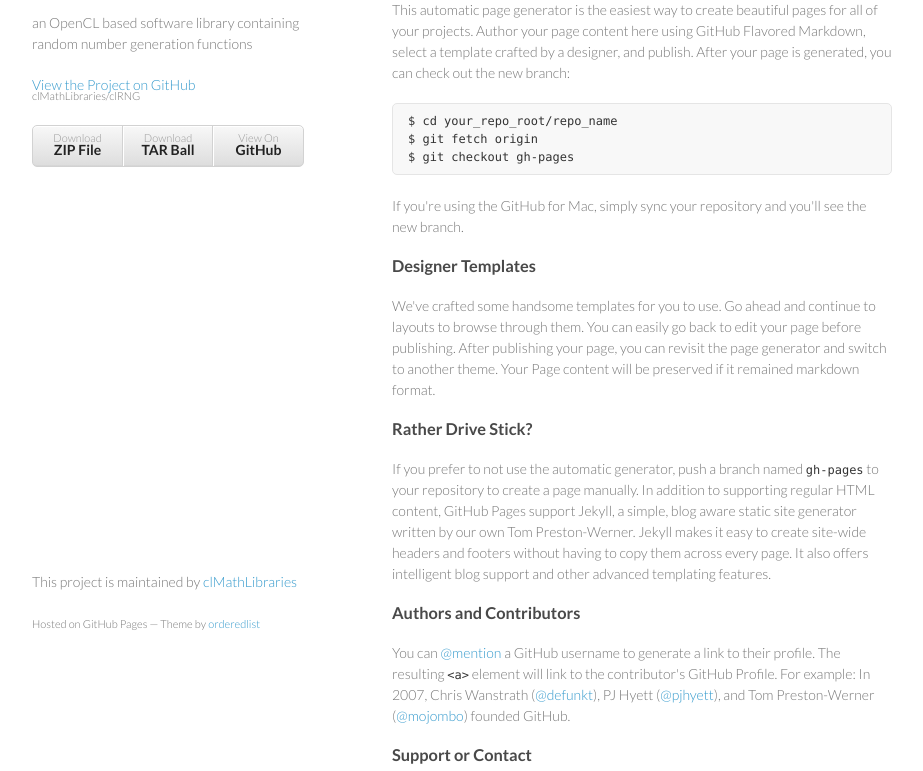
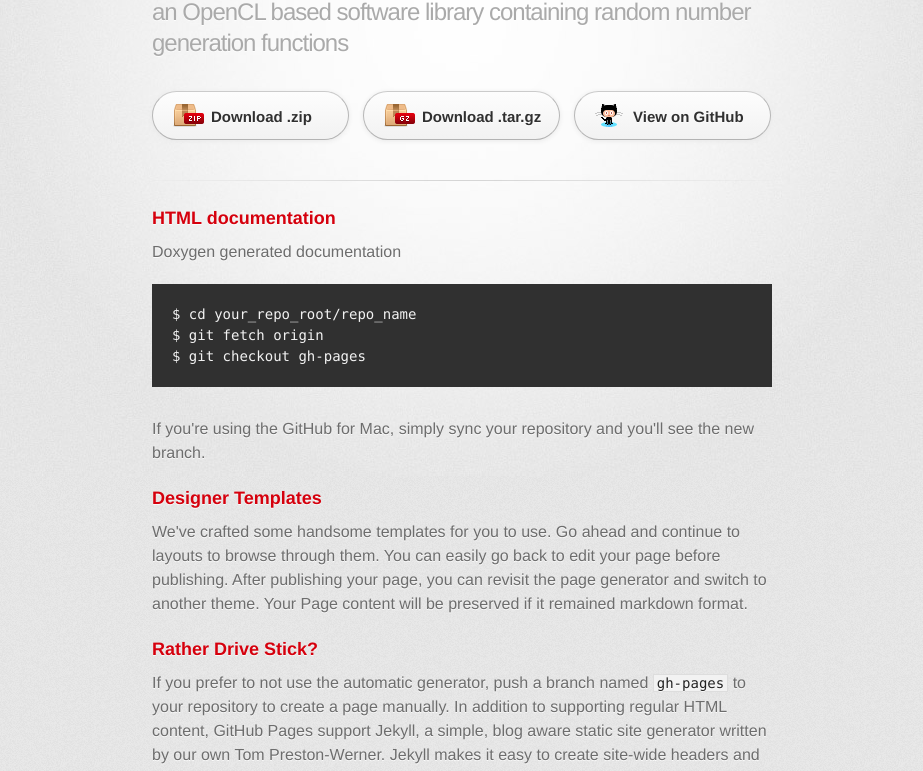
Before and after one commit to clMathLibraries/clRNG, a plain HTML site: page index.html in a window 1280 px wide. Shown: the part 97-868 px from the top of the page, without its empty margins (178-1101 px from the left). Drawn offline with Linux system fonts and the light colour scheme; a web font is replaced by a local one.

```diff
--- a/index.html
+++ b/index.html
@@ -1,37 +1,40 @@
-<!doctype html>
+<!DOCTYPE html>
 <html>
   <head>
-    <meta charset="utf-8">
+    <meta charset='utf-8'>
     <meta http-equiv="X-UA-Compatible" content="chrome=1">
-    <title>clRNG by clMathLibraries</title>
-
-    <link rel="stylesheet" href="stylesheets/styles.css">
-    <link rel="stylesheet" href="stylesheets/pygment_trac.css">
-    <meta name="viewport" content="width=device-width, initial-scale=1, user-scalable=no">
+    <link href='https://fonts.googleapis.com/css?family=Chivo:900' rel='stylesheet' type='text/css'>
+    <link rel="stylesheet" type="text/css" href="stylesheets/stylesheet.css" media="screen">
+    <link rel="stylesheet" type="text/css" href="stylesheets/pygment_trac.css" media="screen">
+    <link rel="stylesheet" type="text/css" href="stylesheets/print.css" media="print">
     <!--[if lt IE 9]>
     <script src="//html5shiv.googlecode.com/svn/trunk/html5.js"></script>
     <![endif]-->
+    <title>clRNG by clMathLibraries</title>
   </head>
+
   <body>
-    <div class="wrapper">
+    <div id="container">
+      <div class="inner">
+
         <header>
           <h1>clRNG</h1>
-        <p>an OpenCL based software library containing random number generation functions</p>
+          <h2>an OpenCL based software library containing random number generation functions</h2>
+        </header>
 
-        <p class="view"><a href="https://github.com/clMathLibraries/clRNG">View the Project on GitHub <small>clMathLibraries/clRNG</small></a></p>
+        <section id="downloads" class="clearfix">
+          <a href="https://github.com/clMathLibraries/clRNG/zipball/master" id="download-zip" class="button"><span>Download .zip</span></a>
+          <a href="https://github.com/clMathLibraries/clRNG/tarball/master" id="download-tar-gz" class="button"><span>Download .tar.gz</span></a>
+          <a href="https://github.com/clMathLibraries/clRNG" id="view-on-github" class="button"><span>View on GitHub</span></a>
+        </section>
 
+        <hr>
 
-        <ul>
-          <li><a href="https://github.com/clMathLibraries/clRNG/zipball/master">Download <strong>ZIP File</strong></a></li>
-          <li><a href="https://github.com/clMathLibraries/clRNG/tarball/master">Download <strong>TAR Ball</strong></a></li>
-          <li><a href="https://github.com/clMathLibraries/clRNG">View On <strong>GitHub</strong></a></li>
-        </ul>
-      </header>
-      <section>
+        <section id="main_content">
           <h3>
-<a id="welcome-to-github-pages" class="anchor" href="#welcome-to-github-pages" aria-hidden="true"><span class="octicon octicon-link"></span></a>Welcome to GitHub Pages.</h3>
+<a id="html-documentation" class="anchor" href="#html-documentation" aria-hidden="true"><span class="octicon octicon-link"></span></a>HTML documentation</h3>
 
-<p>This automatic page generator is the easiest way to create beautiful pages for all of your projects. Author your page content here using GitHub Flavored Markdown, select a template crafted by a designer, and publish. After your page is generated, you can check out the new branch:</p>
+<p>Doxygen generated documentation </p>
 
 <pre><code>$ cd your_repo_root/repo_name
 $ git fetch origin
@@ -60,12 +63,14 @@
 
 <p>Having trouble with Pages? Check out the documentation at <a href="https://help.github.com/pages">https://help.github.com/pages</a> or contact <a href="mailto:support@github.com">support@github.com</a> and we’ll help you sort it out.</p>
         </section>
+
         <footer>
-        <p>This project is maintained by <a href="https://github.com/clMathLibraries">clMathLibraries</a></p>
-        <p><small>Hosted on GitHub Pages &mdash; Theme by <a href="https://github.com/orderedlist">orderedlist</a></small></p>
+          clRNG is maintained by <a href="https://github.com/clMathLibraries">clMathLibraries</a><br>
+          This page was generated by <a href="https://pages.github.com">GitHub Pages</a>. Tactile theme by <a href="https://twitter.com/jasonlong">Jason Long</a>.
         </footer>
+
+
       </div>
-    <script src="javascripts/scale.fix.js"></script>
-
+    </div>
   </body>
 </html>
--- /dev/null
+++ b/javascripts/main.js
@@ -0,0 +1 @@
+console.log('This would be the main JS file.');
--- /dev/null
+++ b/stylesheets/print.css
@@ -0,0 +1,228 @@
+html, body, div, span, applet, object, iframe,
+h1, h2, h3, h4, h5, h6, p, blockquote, pre,
+a, abbr, acronym, address, big, cite, code,
+del, dfn, em, img, ins, kbd, q, s, samp,
+small, strike, strong, sub, sup, tt, var,
+b, u, i, center,
+dl, dt, dd, ol, ul, li,
+fieldset, form, label, legend,
+table, caption, tbody, tfoot, thead, tr, th, td,
+article, aside, canvas, details, embed,
+figure, figcaption, footer, header, hgroup,
+menu, nav, output, ruby, section, summary,
+time, mark, audio, video {
+  padding: 0;
+  margin: 0;
+  font: inherit;
+  font-size: 100%;
+  vertical-align: baseline;
+  border: 0;
+}
+/* HTML5 display-role reset for older browsers */
+article, aside, details, figcaption, figure,
+footer, header, hgroup, menu, nav, section {
+  display: block;
+}
+body {
+  line-height: 1;
+}
+ol, ul {
+  list-style: none;
+}
+blockquote, q {
+  quotes: none;
+}
+blockquote:before, blockquote:after,
+q:before, q:after {
+  content: '';
+  content: none;
+}
+table {
+  border-spacing: 0;
+  border-collapse: collapse;
+}
+body {
+  font-family: 'Helvetica Neue', Helvetica, Arial, serif;
+  font-size: 13px;
+  line-height: 1.5;
+  color: #000;
+}
+
+a {
+  font-weight: bold;
+  color: #d5000d;
+}
+
+header {
+  padding-top: 35px;
+  padding-bottom: 10px;
+}
+
+header h1 {
+  font-size: 48px;
+  font-weight: bold;
+  line-height: 1.2;
+  color: #303030;
+  letter-spacing: -1px;
+}
+
+header h2 {
+  font-size: 24px;
+  font-weight: normal;
+  line-height: 1.3;
+  color: #aaa;
+  letter-spacing: -1px;
+}
+#downloads {
+  display: none;
+}
+#main_content {
+  padding-top: 20px;
+}
+
+code, pre {
+  margin-bottom: 30px;
+  font-family: Monaco, "Bitstream Vera Sans Mono", "Lucida Console", Terminal;
+  font-size: 12px;
+  color: #222;
+}
+
+code {
+  padding: 0 3px;
+}
+
+pre {
+  padding: 20px;
+  overflow: auto;
+  border: solid 1px #ddd;
+}
+pre code {
+  padding: 0;
+}
+
+ul, ol, dl {
+  margin-bottom: 20px;
+}
+
+
+/* COMMON STYLES */
+
+table {
+  width: 100%;
+  border: 1px solid #ebebeb;
+}
+
+th {
+  font-weight: 500;
+}
+
+td {
+  font-weight: 300;
+  text-align: center;
+  border: 1px solid #ebebeb;
+}
+
+form {
+  padding: 20px;
+  background: #f2f2f2;
+
+}
+
+
+/* GENERAL ELEMENT TYPE STYLES */
+
+h1 {
+  font-size: 2.8em;
+}
+
+h2 {
+  margin-bottom: 8px;
+  font-size: 22px;
+  font-weight: bold;
+  color: #303030;
+}
+
+h3 {
+  margin-bottom: 8px;
+  font-size: 18px;
+  font-weight: bold;
+  color: #d5000d;
+}
+
+h4 {
+  font-size: 16px;
+  font-weight: bold;
+  color: #303030;
+}
+
+h5 {
+  font-size: 1em;
+  color: #303030;
+}
+
+h6 {
+  font-size: .8em;
+  color: #303030;
+}
+
+p {
+  margin-bottom: 20px;
+  font-weight: 300;
+}
+
+a {
+  text-decoration: none;
+}
+
+p a {
+  font-weight: 400;
+}
+
+blockquote {
+  padding: 0 0 0 30px;
+  margin-bottom: 20px;
+  font-size: 1.6em;
+  border-left: 10px solid #e9e9e9;
+}
+
+ul li {
+  list-style-position: inside;
+  list-style: disc;
+  padding-left: 20px;
+}
+
+ol li {
+  list-style-position: inside;
+  list-style: decimal;
+  padding-left: 3px;
+}
+
+dl dd {
+  font-style: italic;
+  font-weight: 100;
+}
+
+footer {
+  padding-top: 20px;
+  padding-bottom: 30px;
+  margin-top: 40px;
+  font-size: 13px;
+  color: #aaa;
+}
+
+footer a {
+  color: #666;
+}
+
+/* MISC */
+.clearfix:after {
+  display: block;
+  height: 0;
+  clear: both;
+  visibility: hidden;
+  content: '.';
+}
+
+.clearfix {display: inline-block;}
+* html .clearfix {height: 1%;}
+.clearfix {display: block;}
--- /dev/null
+++ b/stylesheets/stylesheet.css
@@ -0,0 +1,373 @@
+/* http://meyerweb.com/eric/tools/css/reset/
+   v2.0 | 20110126
+   License: none (public domain)
+*/
+html, body, div, span, applet, object, iframe,
+h1, h2, h3, h4, h5, h6, p, blockquote, pre,
+a, abbr, acronym, address, big, cite, code,
+del, dfn, em, img, ins, kbd, q, s, samp,
+small, strike, strong, sub, sup, tt, var,
+b, u, i, center,
+dl, dt, dd, ol, ul, li,
+fieldset, form, label, legend,
+table, caption, tbody, tfoot, thead, tr, th, td,
+article, aside, canvas, details, embed,
+figure, figcaption, footer, header, hgroup,
+menu, nav, output, ruby, section, summary,
+time, mark, audio, video {
+	padding: 0;
+	margin: 0;
+	font: inherit;
+	font-size: 100%;
+	vertical-align: baseline;
+	border: 0;
+}
+/* HTML5 display-role reset for older browsers */
+article, aside, details, figcaption, figure,
+footer, header, hgroup, menu, nav, section {
+	display: block;
+}
+body {
+	line-height: 1;
+}
+ol, ul {
+	list-style: none;
+}
+blockquote, q {
+	quotes: none;
+}
+blockquote:before, blockquote:after,
+q:before, q:after {
+	content: '';
+	content: none;
+}
+table {
+	border-spacing: 0;
+	border-collapse: collapse;
+}
+
+/* LAYOUT STYLES */
+body {
+  font-family: 'Helvetica Neue', Helvetica, Arial, serif;
+  font-size: 1em;
+  line-height: 1.5;
+  color: #6d6d6d;
+  text-shadow: 0 1px 0 rgba(255, 255, 255, 0.8);
+  background: #e7e7e7 url(../images/body-bg.png) 0 0 repeat;
+}
+
+a {
+  color: #d5000d;
+}
+a:hover {
+  color: #c5000c;
+}
+
+header {
+  padding-top: 35px;
+  padding-bottom: 25px;
+}
+
+header h1 {
+  font-family: 'Chivo', 'Helvetica Neue', Helvetica, Arial, serif;
+  font-size: 48px; font-weight: 900;
+  line-height: 1.2;
+  color: #303030;
+  letter-spacing: -1px;
+}
+
+header h2 {
+  font-size: 24px;
+  font-weight: normal;
+  line-height: 1.3;
+  color: #aaa;
+  letter-spacing: -1px;
+}
+
+#container {
+  min-height: 595px;
+  background: transparent url(../images/highlight-bg.jpg) 50% 0 no-repeat;
+}
+
+.inner {
+  width: 620px;
+  margin: 0 auto;
+}
+
+#container .inner img {
+  max-width: 100%;
+}
+
+#downloads {
+  margin-bottom: 40px;
+}
+
+a.button {
+  display: block;
+  float: left;
+  width: 179px;
+  padding: 12px 8px 12px 8px;
+  margin-right: 14px;
+  font-size: 15px;
+  font-weight: bold;
+  line-height: 25px;
+  color: #303030;
+  background: #fdfdfd; /* Old browsers */
+  background: -moz-linear-gradient(top,  #fdfdfd 0%, #f2f2f2 100%); /* FF3.6+ */
+  background: -webkit-gradient(linear, left top, left bottom, color-stop(0%,#fdfdfd), color-stop(100%,#f2f2f2)); /* Chrome,Safari4+ */
+  background: -webkit-linear-gradient(top,  #fdfdfd 0%,#f2f2f2 100%); /* Chrome10+,Safari5.1+ */
+  background: -o-linear-gradient(top,  #fdfdfd 0%,#f2f2f2 100%); /* Opera 11.10+ */
+  background: -ms-linear-gradient(top,  #fdfdfd 0%,#f2f2f2 100%); /* IE10+ */
+  background: linear-gradient(top,  #fdfdfd 0%,#f2f2f2 100%); /* W3C */
+  filter: progid:DXImageTransform.Microsoft.gradient( startColorstr='#fdfdfd', endColorstr='#f2f2f2',GradientType=0 ); /* IE6-9 */
+  border-top: solid 1px #cbcbcb;
+  border-right: solid 1px #b7b7b7;
+  border-bottom: solid 1px #b3b3b3;
+  border-left: solid 1px #b7b7b7;
+  border-radius: 30px;
+  -webkit-box-shadow: 10px 10px 5px #888;
+  -moz-box-shadow: 10px 10px 5px #888;
+  box-shadow: 0px 1px 5px #e8e8e8;
+  -moz-border-radius: 30px;
+  -webkit-border-radius: 30px;
+}
+a.button:hover {
+  background: #fafafa; /* Old browsers */
+  background: -moz-linear-gradient(top,  #fdfdfd 0%, #f6f6f6 100%); /* FF3.6+ */
+  background: -webkit-gradient(linear, left top, left bottom, color-stop(0%,#fdfdfd), color-stop(100%,#f6f6f6)); /* Chrome,Safari4+ */
+  background: -webkit-linear-gradient(top,  #fdfdfd 0%,#f6f6f6 100%); /* Chrome10+,Safari5.1+ */
+  background: -o-linear-gradient(top,  #fdfdfd 0%,#f6f6f6 100%); /* Opera 11.10+ */
+  background: -ms-linear-gradient(top,  #fdfdfd 0%,#f6f6f6 100%); /* IE10+ */
+  background: linear-gradient(top,  #fdfdfd 0%,#f6f6f6, 100%); /* W3C */
+  filter: progid:DXImageTransform.Microsoft.gradient( startColorstr='#fdfdfd', endColorstr='#f6f6f6',GradientType=0 ); /* IE6-9 */
+  border-top: solid 1px #b7b7b7;
+  border-right: solid 1px #b3b3b3;
+  border-bottom: solid 1px #b3b3b3;
+  border-left: solid 1px #b3b3b3;
+}
+
+a.button span {
+  display: block;
+  height: 23px;
+  padding-left: 50px;
+}
+
+#download-zip span {
+  background: transparent url(../images/zip-icon.png) 12px 50% no-repeat;
+}
+#download-tar-gz span {
+  background: transparent url(../images/tar-gz-icon.png) 12px 50% no-repeat;
+}
+#view-on-github span {
+  background: transparent url(../images/octocat-icon.png) 12px 50% no-repeat;
+}
+#view-on-github {
+  margin-right: 0;
+}
+
+code, pre {
+  margin-bottom: 30px;
+  font-family: Monaco, "Bitstream Vera Sans Mono", "Lucida Console", Terminal;
+  font-size: 14px;
+  color: #222;
+}
+
+code {
+  padding: 0 3px;
+  background-color: #f2f2f2;
+  border: solid 1px #ddd;
+}
+
+pre {
+  padding: 20px;
+  overflow: auto;
+  color: #f2f2f2;
+  text-shadow: none;
+  background: #303030;
+}
+pre code {
+  padding: 0;
+  color: #f2f2f2;
+  background-color: #303030;
+  border: none;
+}
+
+ul, ol, dl {
+  margin-bottom: 20px;
+}
+
+
+/* COMMON STYLES */
+
+hr {
+  height: 1px;
+  padding-bottom: 1em;
+  margin-top: 1em;
+  line-height: 1px;
+  background: transparent url('../images/hr.png') 50% 0 no-repeat;
+  border: none;
+}
+
+strong {
+  font-weight: bold;
+}
+
+em {
+  font-style: italic;
+}
+
+table {
+  width: 100%;
+  border: 1px solid #ebebeb;
+}
+
+th {
+  font-weight: 500;
+}
+
+td {
+  font-weight: 300;
+  text-align: center;
+  border: 1px solid #ebebeb;
+}
+
+form {
+  padding: 20px;
+  background: #f2f2f2;
+
+}
+
+
+/* GENERAL ELEMENT TYPE STYLES */
+
+h1 {
+  font-size: 32px;
+}
+
+h2 {
+  margin-bottom: 8px;
+  font-size: 22px;
+  font-weight: bold;
+  color: #303030;
+}
+
+h3 {
+  margin-bottom: 8px;
+  font-size: 18px;
+  font-weight: bold;
+  color: #d5000d;
+}
+
+h4 {
+  font-size: 16px;
+  font-weight: bold;
+  color: #303030;
+}
+
+h5 {
+  font-size: 1em;
+  color: #303030;
+}
+
+h6 {
+  font-size: .8em;
+  color: #303030;
+}
+
+p {
+  margin-bottom: 20px;
+  font-weight: 300;
+}
+
+a {
+  text-decoration: none;
+}
+
+p a {
+  font-weight: 400;
+}
+
+blockquote {
+  padding: 0 0 0 30px;
+  margin-bottom: 20px;
+  font-size: 1.6em;
+  border-left: 10px solid #e9e9e9;
+}
+
+ul li {
+  list-style-position: inside;
+  list-style: disc;
+  padding-left: 20px;
+}
+
+ol li {
+  list-style-position: inside;
+  list-style: decimal;
+  padding-left: 3px;
+}
+
+dl dt {
+  color: #303030;
+}
+
+footer {
+  padding-top: 20px;
+  padding-bottom: 30px;
+  margin-top: 40px;
+  font-size: 13px;
+  color: #aaa;
+  background: transparent url('../images/hr.png') 0 0 no-repeat;
+}
+
+footer a {
+  color: #666;
+}
+footer a:hover {
+  color: #444;
+}
+
+/* MISC */
+.clearfix:after {
+  display: block;
+  height: 0;
+  clear: both;
+  visibility: hidden;
+  content: '.';
+}
+
+.clearfix {display: inline-block;}
+* html .clearfix {height: 1%;}
+.clearfix {display: block;}
+
+/* #Media Queries
+================================================== */
+
+/* Smaller than standard 960 (devices and browsers) */
+@media only screen and (max-width: 959px) { }
+
+/* Tablet Portrait size to standard 960 (devices and browsers) */
+@media only screen and (min-width: 768px) and (max-width: 959px) { }
+
+/* All Mobile Sizes (devices and browser) */
+@media only screen and (max-width: 767px) {
+  header {
+    padding-top: 10px;
+    padding-bottom: 10px;
+  }
+  #downloads {
+    margin-bottom: 25px;
+  }
+  #download-zip, #download-tar-gz {
+    display: none;
+  }
+  .inner {
+    width: 94%;
+    margin: 0 auto;
+  }
+}
+
+/* Mobile Landscape Size to Tablet Portrait (devices and browsers) */
+@media only screen and (min-width: 480px) and (max-width: 767px) { }
+
+/* Mobile Portrait Size to Mobile Landscape Size (devices and browsers) */
+@media only screen and (max-width: 479px) { }
```
Also changed, not shown: params.json (+1 -1 lines), images/body-bg.png (added), images/highlight-bg.jpg (added), images/hr.png (added), images/octocat-icon.png (added), images/tar-gz-icon.png (added), images/zip-icon.png (added). Lines whose indentation alone changed are shown as unchanged.
